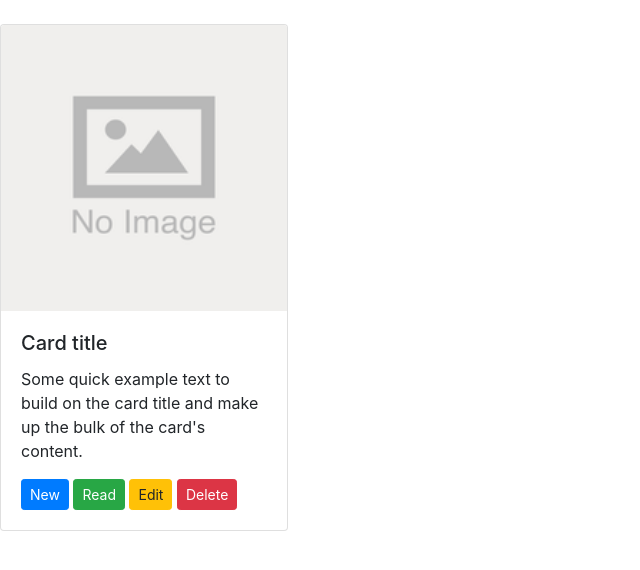
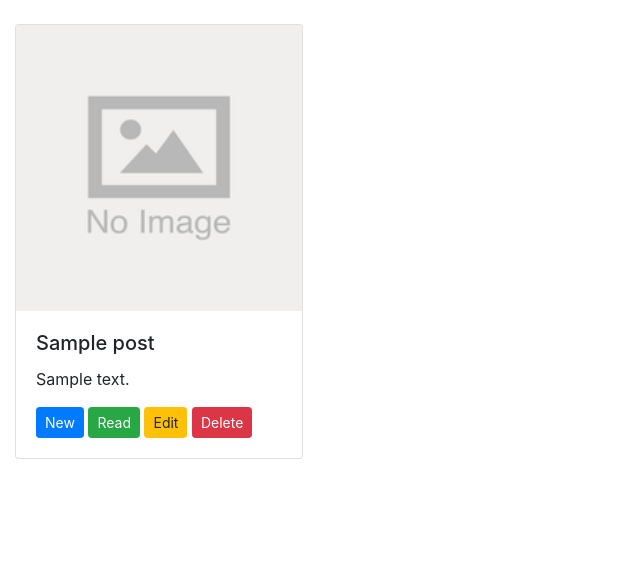
Before and after one commit to Xackspel/LearningPHP2lvl, a PHP site: page / in a window 1280 px wide. Shown: the part 56-626 px from the top of the page, without its empty margins (0-640 px from the left). Run offline with PHP 8.4, Linux system fonts and the light colour scheme; tables that the repository leaves empty or names only in its code hold one stand-in row (values such as "Sample post").

Commit message:
Connection to Data Base.
1. Connection to Data Base;
2. Receiving posts from DB.
3. Showing posts.

```diff
--- a/includes/post.php
+++ b/includes/post.php
@@ -1,12 +1,29 @@
-<br>
+<?
+  include './config.php';
+  $pdo = new PDO($MySQL_Path, $DataBaseLogin, $DataBasePass); // Connection to Data Base;
+  $statement = $pdo -> query("SELECT * FROM posts"); // Selection all posts;
+  $posts = $statement -> fetchall(PDO::FETCH_ASSOC); // Transforming posts to array;
+
+  // 'post_name'
+  // 'post_description'
+  // 'post_text'
+  // 'author_id'
+  // 'post_image'
+
+  //var_dump($posts);
+?>
+<?foreach($posts as $post):?>
+  <div class="col-md-2">
     <div class="card" style="width: 18rem;">
       <img src="<?=$DefaultImage;?>" class="card-img-top" alt="...">
       <div class="card-body">
-    <h5 class="card-title">Card title</h5>
-    <p class="card-text">Some quick example text to build on the card title and make up the bulk of the card's content.</p>
+        <h5 class="card-title"><?=$PostName = $post['post_name'];?></h5>
+        <p class="card-text"><?=$PostDescription = $post['post_description'];?></p>
         <button type="button" class="btn btn-primary btn-sm">New</button>
         <button type="button" class="btn btn-success btn-sm">Read</button>
         <button type="button" class="btn btn-warning btn-sm">Edit</button>
         <button type="button" class="btn btn-danger btn-sm">Delete</button>
       </div>
     </div>
+  </div>
+<?endforeach;?>
```
Lines whose indentation alone changed are shown as unchanged.
